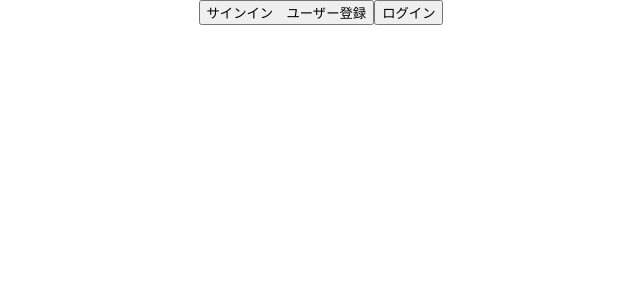
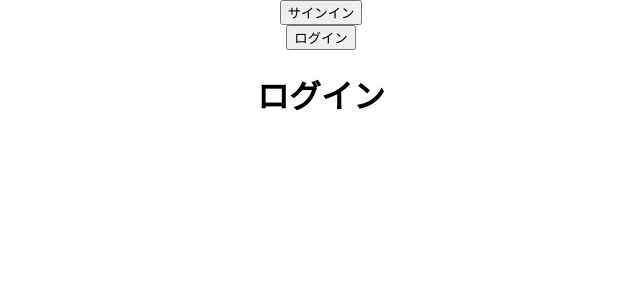
Before and after one commit to Keiji-morita/react_techtrain, a React (Create React App) app: page /components/login in a window 1280 px wide. Shown: the top 300 px of the page, without its empty margins (319-959 px from the left). Built offline with nearby package versions, Linux system fonts and the light colour scheme.

Commit message:
ルーティング実装

```diff
--- a/package.json
+++ b/package.json
@@ -9,6 +9,7 @@
     "axios": "^0.27.2",
     "react": "^18.1.0",
     "react-dom": "^18.1.0",
+    "react-router-dom": "^6.3.0",
     "react-scripts": "5.0.1",
     "web-vitals": "^2.1.4"
   },
--- a/src/App.js
+++ b/src/App.js
@@ -1,29 +1,44 @@
 import logo from './logo.svg';
 import './App.css';
+// import { BrowserRouter, div, Route, useNavigate } from "react-router-dom";
+import { BrowserRouter, Route, Link, Routes } from 'react-router-dom';
+import Register from './components/register'
+import Login from './components/login'
 
-function App() {
+const App = () => {
+    // const navigate = useNavigate()
   return (
     <div className="App">
-      {/* <header className="App-header">
-        <img src={logo} className="App-logo" alt="logo" />
-        <p>
-          Edit <code>src/App.js</code> and save to reload.
-        </p>
-        <a
-          className="App-link"
-          href="https://reactjs.org"
-          target="_blank"
-          rel="noopener noreferrer"
-        >
-          Learn React
-        </a>
-      </header> */}
 
-      <div>
-        <button>サインイン　ユーザー登録</button>
-        <button>ログイン</button>
-      </div>
+
+      <BrowserRouter>
+    <div>
+      <Link to="/components/register">
+        <button>
+          サインイン
+        </button>
+      </Link>
     </div>
+
+    <div>
+      <Link to="/components/login">
+        <button>
+          ログイン
+        </button>
+      </Link>
+    </div>
+
+
+            <Routes>
+                <Route path="/components/register" element={<Register />}/>
+                <Route path="/components/login" element={<Login />}/>
+            </Routes>
+        </BrowserRouter>
+
+
+
+    </div>
+
   );
 }
 
--- /dev/null
+++ b/src/components/login.js
@@ -0,0 +1,11 @@
+import React from 'react'
+
+function Login() {
+return (
+    <div>
+    <h1>ログイン</h1>
+    </div>
+)
+}
+
+export default Login
--- a/src/Register.js
+++ b/src/components/register.js
@@ -1,11 +1,14 @@
 import React from 'react'
 import axios from "axios";
 
+
+
 export default function Register() {
+
   return (
     <main>
     <div>
-      <h1>ログイン・ユーザー情報登録</h1>
+      <h1>ユーザー情報登録</h1>
       <form>
         <input />
         <label>ニックネーム</label>
```
Also changed, not shown: src/login.tsx (deleted), 1 other file (tests, documents, lock files or other folders).
